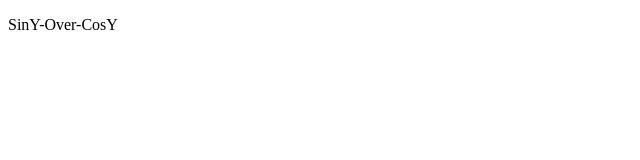
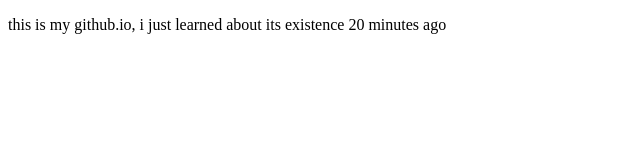
Before and after one commit to siny-over-cosy/siny-over-cosy.github.io, a plain HTML site: page src/index.html in a window 1280 px wide. Shown: the whole page, without its empty margins (0-640 px from the left). Drawn offline with Linux system fonts and the light colour scheme.

Commit message:
added message

```diff
--- a/src/index.html
+++ b/src/index.html
@@ -1,11 +1,10 @@
 <!DOCTYPE html>
 
 <head>
-    <title>SinY-Over-Cosy</title>
 </head>
 
 <body>
 
-    <p>SinY-Over-CosY</p>
+    <p>this is my github.io, i just learned about its existence 20 minutes ago</p>
 
 </body>
```
